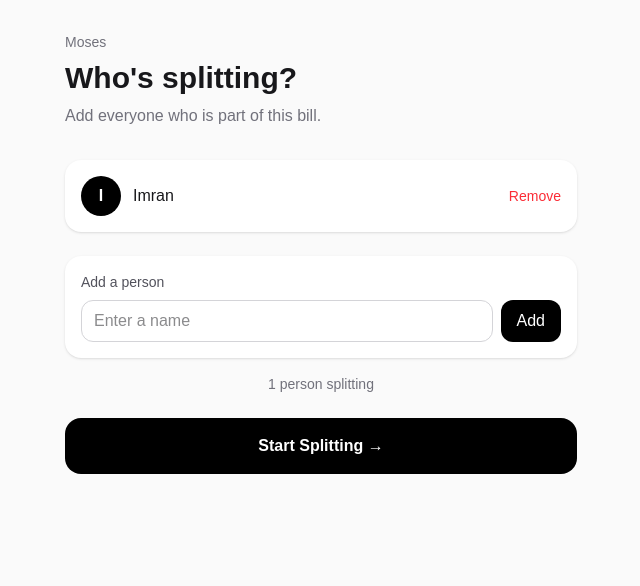
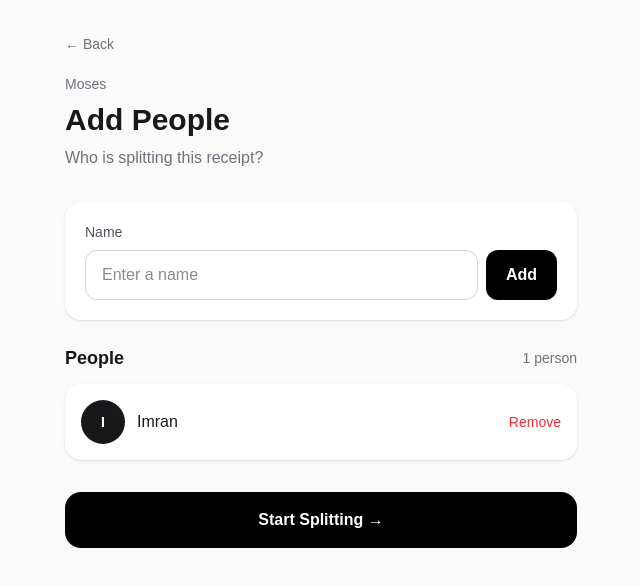
Before and after one commit to zachxwalton/Moses, a Next.js app in the folder frontend/: page /people in a window 1280 px wide. Shown: the top 586 px of the page, without its empty margins (319-959 px from the left). Built offline with nearby package versions, Linux system fonts and the light colour scheme.

Commit message:
Add back navigation to people selection

```diff
--- a/frontend/src/app/people/page.tsx
+++ b/frontend/src/app/people/page.tsx
@@ -15,26 +15,45 @@ export default function PeoplePage() {
 
     if (!trimmedName) return;
 
-    setPeople([
-      ...people,
-      {
+    const newPerson = {
       id: Date.now(),
       name: trimmedName,
-      },
-    ]);
+    };
 
+    setPeople([...people, newPerson]);
     setName("");
   }
 
   function removePerson(id: number) {
-    setPeople(
-      people.filter((person) => person.id !== id)
-    );
+    setPeople(people.filter((person) => person.id !== id));
+  }
+
+  function handleKeyDown(event: React.KeyboardEvent<HTMLInputElement>) {
+    if (event.key === "Enter") {
+      addPerson();
+    }
+  }
+
+  function getInitials(name: string) {
+    return name
+      .split(" ")
+      .map((part) => part[0])
+      .join("")
+      .slice(0, 2)
+      .toUpperCase();
   }
 
   return (
     <main className="min-h-screen bg-zinc-50 px-4 py-8 text-zinc-900">
       <div className="mx-auto max-w-lg">
+        {/* Back Button */}
+        <Link
+          href="/review"
+          className="mb-5 inline-flex items-center text-sm font-medium text-zinc-500 hover:text-black"
+        >
+          ← Back
+        </Link>
+
         {/* Header */}
         <div className="mb-8">
           <p className="text-sm font-medium text-zinc-500">
@@ -42,15 +61,52 @@ export default function PeoplePage() {
           </p>
 
           <h1 className="mt-2 text-3xl font-bold">
-            Who&apos;s splitting?
+            Add People
           </h1>
 
           <p className="mt-2 text-zinc-500">
-            Add everyone who is part of this bill.
+            Who is splitting this receipt?
           </p>
         </div>
 
+        {/* Add Person */}
+        <div className="rounded-2xl bg-white p-5 shadow-sm">
+          <label className="mb-2 block text-sm font-medium text-zinc-600">
+            Name
+          </label>
+
+          <div className="flex gap-2">
+            <input
+              type="text"
+              value={name}
+              onChange={(event) => setName(event.target.value)}
+              onKeyDown={handleKeyDown}
+              placeholder="Enter a name"
+              className="min-w-0 flex-1 rounded-xl border border-zinc-300 px-4 py-3 outline-none focus:border-black"
+            />
+
+            <button
+              type="button"
+              onClick={addPerson}
+              className="rounded-xl bg-black px-5 py-3 font-semibold text-white hover:bg-zinc-800"
+            >
+              Add
+            </button>
+          </div>
+        </div>
+
         {/* People List */}
+        <div className="mt-6">
+          <div className="mb-3 flex items-center justify-between">
+            <h2 className="text-lg font-semibold">
+              People
+            </h2>
+
+            <span className="text-sm text-zinc-500">
+              {people.length} {people.length === 1 ? "person" : "people"}
+            </span>
+          </div>
+
           <div className="space-y-3">
             {people.map((person) => (
               <div
@@ -58,13 +114,13 @@ export default function PeoplePage() {
                 className="flex items-center justify-between rounded-2xl bg-white p-4 shadow-sm"
               >
                 <div className="flex items-center gap-3">
-                <div className="flex h-10 w-10 items-center justify-center rounded-full bg-black font-semibold text-white">
-                  {person.name.charAt(0).toUpperCase()}
+                  <div className="flex h-11 w-11 items-center justify-center rounded-full bg-zinc-900 text-sm font-semibold text-white">
+                    {getInitials(person.name)}
                   </div>
 
-                <span className="font-medium">
+                  <p className="font-medium">
                     {person.name}
-                </span>
+                  </p>
                 </div>
 
                 <button
@@ -77,50 +133,13 @@ export default function PeoplePage() {
               </div>
             ))}
           </div>
-
-        {/* Add Person */}
-        <div className="mt-6 rounded-2xl bg-white p-4 shadow-sm">
-          <label className="mb-2 block text-sm font-medium text-zinc-600">
-            Add a person
-          </label>
-
-          <div className="flex gap-2">
-            <input
-              type="text"
-              value={name}
-              onChange={(event) =>
-                setName(event.target.value)
-              }
-              onKeyDown={(event) => {
-                if (event.key === "Enter") {
-                  addPerson();
-                }
-              }}
-              placeholder="Enter a name"
-              className="flex-1 rounded-xl border border-zinc-300 px-3 py-2 outline-none focus:border-black"
-            />
-
-            <button
-              type="button"
-              onClick={addPerson}
-              className="rounded-xl bg-black px-4 py-2 font-medium text-white hover:bg-zinc-800"
-            >
-              Add
-            </button>
         </div>
-        </div>
-
-        {/* Count */}
-        <p className="mt-4 text-center text-sm text-zinc-500">
-          {people.length}{" "}
-          {people.length === 1 ? "person" : "people"} splitting
-        </p>
 
         {/* Continue */}
         {people.length > 0 ? (
           <Link
             href="/assign"
-            className="mt-6 block w-full rounded-2xl bg-black px-5 py-4 text-center font-semibold text-white hover:bg-zinc-800"
+            className="mt-8 block w-full rounded-2xl bg-black px-5 py-4 text-center font-semibold text-white hover:bg-zinc-800"
           >
             Start Splitting →
           </Link>
@@ -128,9 +147,9 @@ export default function PeoplePage() {
           <button
             type="button"
             disabled
-            className="mt-6 w-full rounded-2xl bg-black px-5 py-4 font-semibold text-white opacity-40"
+            className="mt-8 w-full cursor-not-allowed rounded-2xl bg-zinc-300 px-5 py-4 font-semibold text-zinc-500"
           >
-            Start Splitting →
+            Add someone to continue
           </button>
         )}
       </div>
```
Lines whose indentation alone changed are shown as unchanged.
